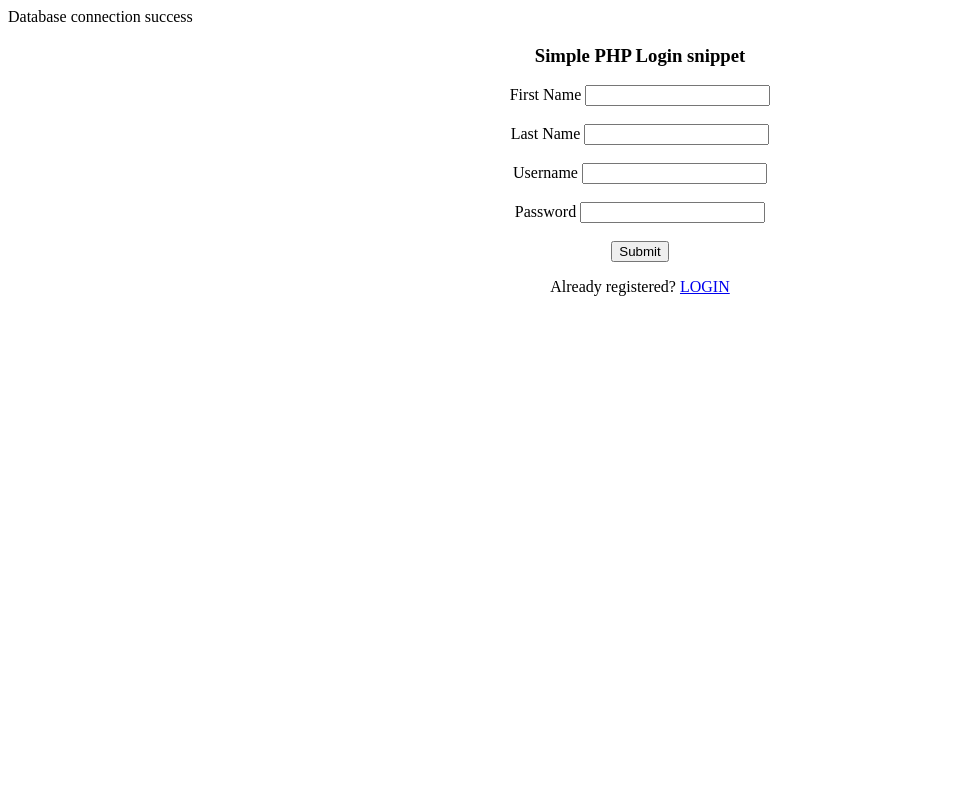
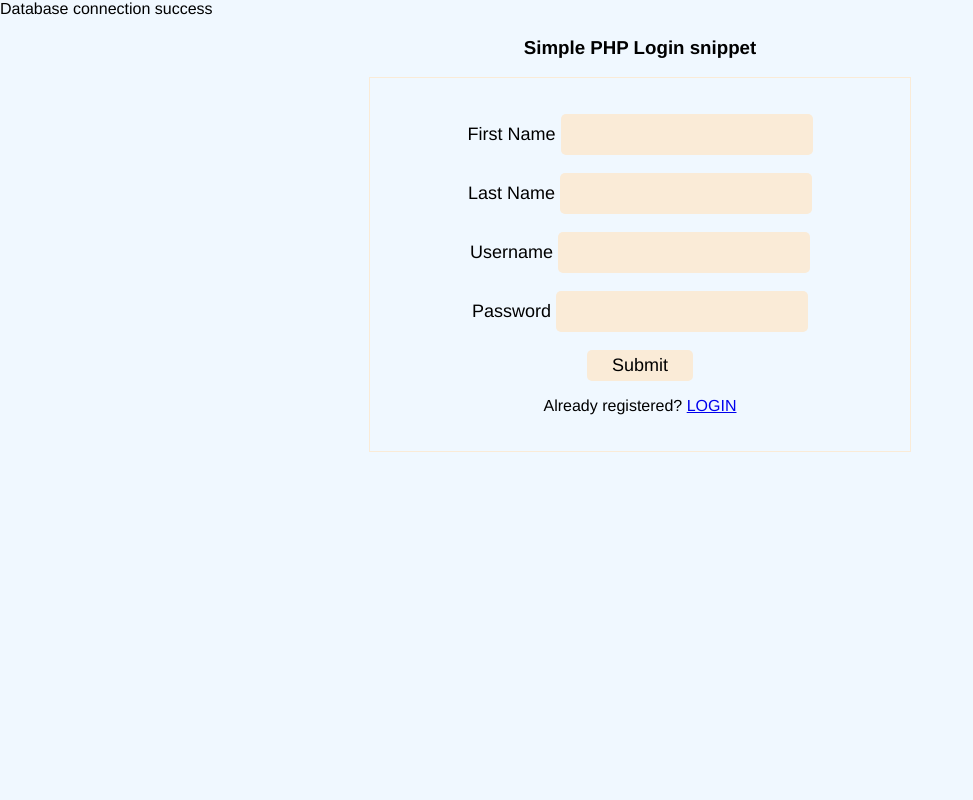
Before and after one commit to samailayusuf/PHP-Login-example, a PHP site: page / in a window 1280 px wide. Shown: the whole page, without its empty margins (0-973 px from the left). Run offline with PHP 8.4, Linux system fonts and the light colour scheme.

Commit message:
file structure rearranged

```diff
--- a/index.php
+++ b/index.php
@@ -1,5 +1,5 @@
 <?php
-require('config/connection.php');
+ require('config/connection.php');
 
  $response = "";
 
@@ -15,10 +15,10 @@ require('config/connection.php');
 	     $result = mysqli_query($con, $query); //executing the query and storing it in result variable
 
 	     if($result){ //checking if the result variable contains valid data and queery was successful
-	 	 $response = "Registration successful <a href='./user_pages/login.php'>Click Here To Login</a>";
+	 	 $response = "Registration successful <a href='./user_pages/login.php'>Login Here Please</a>";
 	 	//header("Location: ../index.php");
 	     }else{
-	 	 	$response = "error somewhere";
+	 	 	$response = "Sorry there is an error somewhere!";
 		 }
 
 	 }else{
@@ -26,16 +26,50 @@ require('config/connection.php');
 	 	$response = "All values are required";
 
 	 }
-
-
-
 }
-
 ?>
 
+<html>
+  <style>
+  	body{
+  		background-color: aliceblue;
+  		margin: 0;
+  		padding:0;
+  		box-sizing: border-box;
+  		font-family: helvetica;
+  	}
 
-<html>
-  <body>
+  	form{
+  		border: 1px solid antiquewhite;
+  		padding: 20px;
+  		margin: 0 auto;
+  		width: 500px;
+  	}
+
+  	input{
+  		border: none;
+  		padding: 10px;
+  		background: antiquewhite;
+  		border-radius: 5px;
+  		font-family: helvetica;
+  		font-size:18px;
+  	}
+
+  	button{
+  		border: none;
+  		padding: 5px 25px;
+  		background: antiquewhite;
+  		border-radius: 5px;
+  		font-family: helvetica;
+  		font-size:18px;
+  	}
+
+  	label{
+  		font-size:18px;
+  		font-family: helvetica;
+  	}
+  </style>
+  <body >
   	<h3 style="text-align: center">Simple PHP Login snippet</h3>
 
   	<form action="" method="POST" style="text-align:center;">
--- a/user_pages/logout.php
+++ b/user_pages/logout.php
@@ -1,6 +1,4 @@
 <?php
-
-
 session_start();
 
    if(session_destroy()) {
```
Also changed, not shown: user_pages/login.php (+41 -2 lines), README.md (deleted).
